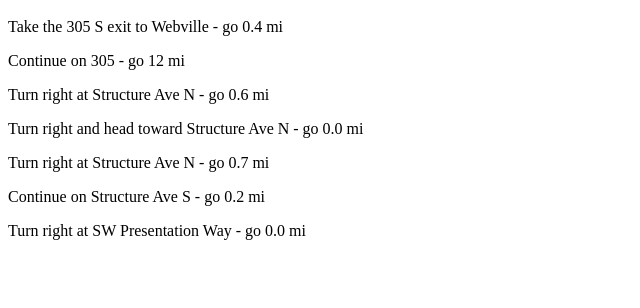
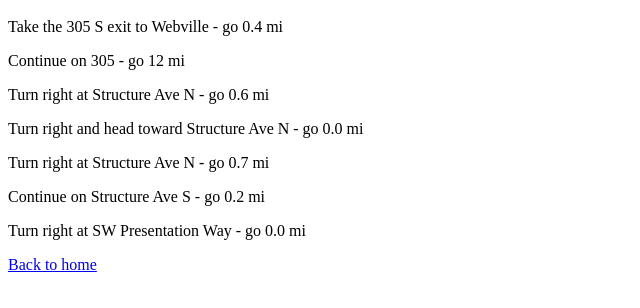
Before and after one commit to Perl89/my-site, a plain HTML site: page about/directions.html in a window 1280 px wide. Shown: the part 48-356 px from the top of the page, without its empty margins (0-640 px from the left). Drawn offline with Linux system fonts and the light colour scheme.

Commit message:
change home link

```diff
--- a/about/directions.html
+++ b/about/directions.html
@@ -11,5 +11,6 @@
     <p>Turn right at Structure Ave N - go 0.7 mi</p>
     <p>Continue on Structure Ave S - go 0.2 mi</p>
     <p>Turn right at SW Presentation Way - go 0.0 mi</p>
+    <p><a href="../index.html">Back to home</a></p>
   </body>
 </html>
```
